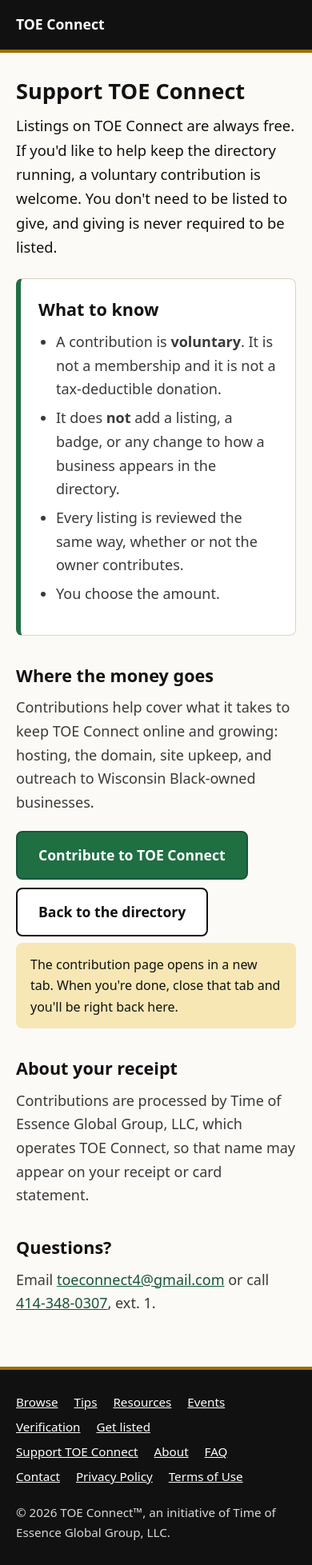
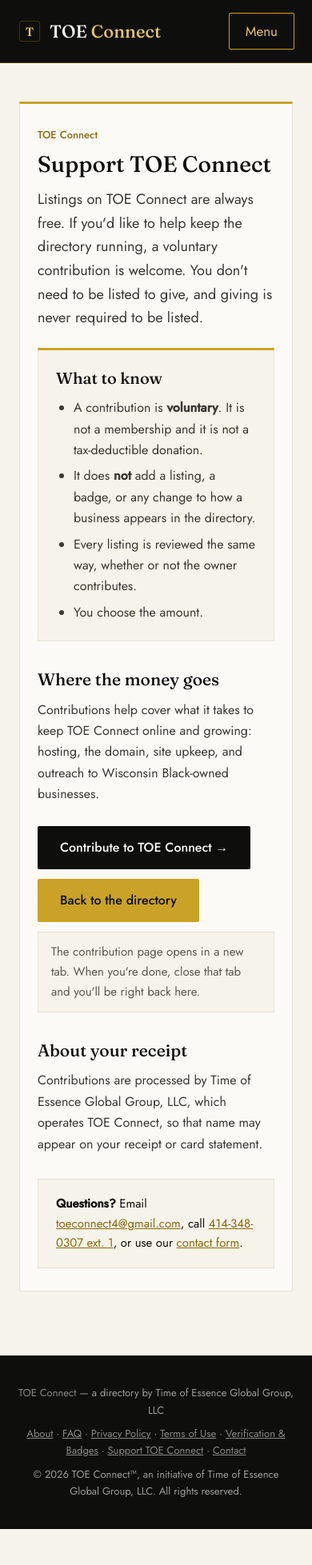
Before and after one commit to timeofessenceglobalgroup-cmyk/toe-connect, a plain HTML site: page support.html in a window 390 px wide. Shown: the whole page at 80% size. After the commit the page ends 1912 px from the top, so only its background shows below. Drawn offline with Linux system fonts and the light colour scheme.

Commit message:
Add files via upload

```diff
--- a/support.html
+++ b/support.html
@@ -1,120 +1,97 @@
-<!doctype html>
+<!DOCTYPE html>
 <html lang="en">
 <head>
-<meta charset="utf-8">
-<meta name="viewport" content="width=device-width, initial-scale=1">
+<meta charset="UTF-8">
+<meta name="viewport" content="width=device-width, initial-scale=1.0">
 <title>Support TOE Connect</title>
 <meta name="description" content="Listings on TOE Connect are always free. If you'd like to help keep the directory running, a voluntary contribution is welcome. No listing required.">
+<link rel="icon" type="image/svg+xml" href="favicon.svg">
+<link rel="icon" type="image/png" sizes="32x32" href="favicon-32.png">
+<link rel="apple-touch-icon" href="favicon-180.png">
+<link rel="manifest" href="manifest.json">
+<meta name="theme-color" content="#0E0E0C">
+<link rel="preconnect" href="https://fonts.googleapis.com">
+<link href="https://fonts.googleapis.com/css2?family=Fraunces:opsz,wght@9..144,400;9..144,500;9..144,600&family=Jost:wght@400;500&display=swap" rel="stylesheet">
 <style>
-  :root {
-    --bg: #fbfaf6;
-    --card: #ffffff;
-    --ink: #111111;
-    --muted: #3a3a3a;
-    --gold: #9a6f00;
-    --gold-bg: #f6e7b4;
-    --green: #1f6f43;
-    --green-dark: #17553a;
-    --line: #d9d4c4;
-  }
-  * { box-sizing: border-box; }
-  body {
-    margin: 0;
-    background: var(--bg);
-    color: var(--ink);
-    font-family: system-ui, -apple-system, "Segoe UI", Roboto, Arial, sans-serif;
-    font-size: 19px;
-    line-height: 1.65;
-  }
-  a { color: var(--green-dark); }
-  a:focus-visible, .btn:focus-visible {
-    outline: 3px solid var(--gold);
-    outline-offset: 3px;
-  }
-  .skip {
-    position: absolute; left: -999px; top: 0;
-    background: var(--ink); color: #fff; padding: 10px 16px;
-  }
-  .skip:focus { left: 8px; top: 8px; z-index: 10; }
-  header {
-    background: var(--ink);
-    border-bottom: 4px solid var(--gold);
-    padding: 16px 20px;
-  }
-  header a {
-    color: #fff; text-decoration: none; font-weight: 700; font-size: 1.1rem;
-  }
-  main { max-width: 760px; margin: 0 auto; padding: 32px 20px 48px; }
-  h1 { font-size: 2.1rem; line-height: 1.2; margin: 0 0 12px; }
-  h2 { font-size: 1.35rem; margin: 32px 0 8px; }
-  p { margin: 0 0 16px; color: var(--muted); }
-  .lead { font-size: 1.15rem; color: var(--ink); }
-  .card {
-    background: var(--card);
-    border: 1px solid var(--line);
-    border-left: 6px solid var(--green);
-    border-radius: 8px;
-    padding: 20px 22px;
-    margin: 24px 0;
-  }
-  .card p:last-child { margin-bottom: 0; }
-  ul { margin: 0 0 16px; padding-left: 22px; color: var(--muted); }
-  li { margin-bottom: 6px; }
-  .btn {
-    display: inline-block;
-    background: var(--green);
-    color: #fff;
-    font-weight: 700;
-    font-size: 1.1rem;
-    text-decoration: none;
-    padding: 14px 26px;
-    border-radius: 8px;
-    border: 2px solid var(--green-dark);
-  }
-  .btn:hover { background: var(--green-dark); }
-  .btn.secondary {
-    background: #fff; color: var(--ink); border-color: var(--ink);
-    margin-left: 8px;
-  }
-  .btn.secondary:hover { background: var(--gold-bg); }
-  .actions { margin: 20px 0 8px; }
-  .note {
-    background: var(--gold-bg);
-    border-radius: 8px;
-    padding: 14px 18px;
-    color: var(--ink);
-    font-size: 1rem;
-  }
-  footer {
-    border-top: 4px solid var(--gold);
-    background: var(--ink);
-    color: #f2f2f2;
-    padding: 28px 20px;
-    font-size: 0.95rem;
-  }
-  footer .inner { max-width: 960px; margin: 0 auto; }
-  footer nav a { color: #fff; margin-right: 16px; display: inline-block; margin-bottom: 6px; }
-  footer p { color: #d8d8d8; margin: 14px 0 0; }
-  @media (max-width: 520px) {
-    body { font-size: 18px; }
-    h1 { font-size: 1.7rem; }
-    .btn.secondary { margin-left: 0; margin-top: 10px; }
+  :root{--matte-black:#0E0E0C;--charcoal:#242220;--white:#FBFAF7;--paper:#F6F3EA;--gold:#C9A227;--gold-dark:#8A6A0E;--gold-light:#E8C468;--border:#E4E1D8;}
+  *{box-sizing:border-box;margin:0;padding:0;}
+  body{font-family:'Jost',sans-serif;background:var(--paper);color:var(--matte-black);line-height:1.65;}
+  h1,h2,.wordmark{font-family:'Fraunces',serif;}
+  a{color:inherit;}
+  header{background:var(--matte-black);color:var(--white);padding:16px 48px;display:flex;align-items:center;justify-content:space-between;border-bottom:1px solid rgba(201,162,39,0.35);}
+  .wordmark{font-size:22px;font-weight:500;display:flex;align-items:center;gap:10px;text-decoration:none;}
+  .wordmark em{font-style:normal;color:var(--gold-light);}
+  .wrap{max-width:760px;margin:0 auto;padding:48px 24px 80px;}
+  .doc{background:var(--white);border:1px solid var(--border);border-top:3px solid var(--gold);padding:44px 48px;}
+  .eyebrow{font-size:13px;color:var(--gold-dark);font-weight:500;margin-bottom:10px;}
+  h1{font-size:34px;font-weight:500;line-height:1.2;margin-bottom:12px;}
+  h2{font-size:21px;font-weight:500;margin:30px 0 8px;}
+  p{font-size:16px;color:#3a3833;margin-bottom:12px;}
+  ul{margin:0 0 14px 22px;}
+  li{font-size:16px;color:#3a3833;margin-bottom:6px;}
+  .doc a{color:var(--gold-dark);text-decoration:underline;}
+  .lede{font-size:18px;color:#3a3833;margin-bottom:8px;}
+  .know{margin:22px 0 6px;background:var(--paper);border:1px solid var(--border);border-top:3px solid var(--gold);padding:18px 22px 8px;}
+  .know h2{margin:0 0 8px;font-size:20px;}
+  .cta-row{display:flex;flex-wrap:wrap;gap:12px;margin:26px 0 12px;}
+  .btn{display:inline-block;padding:14px 28px;font-size:16px;font-weight:500;border-radius:2px;text-decoration:none !important;}
+  .doc a.btn-dark{background:var(--matte-black);color:var(--white);}
+  .doc a.btn-dark:hover{background:var(--charcoal);}
+  .doc a.btn-gold{background:var(--gold);color:var(--matte-black);}
+  .doc a.btn-gold:hover{background:var(--gold-light);}
+  .btn:focus-visible,.doc a:focus-visible{outline:3px solid var(--gold-dark);outline-offset:3px;}
+  .note{font-size:15px;color:#5c5a54;background:var(--paper);border:1px solid var(--border);padding:12px 16px;}
+  .contact-box{margin-top:30px;background:var(--paper);border:1px solid var(--border);padding:18px 22px;font-size:15px;}
+  footer{background:var(--matte-black);color:rgba(251,250,247,0.6);padding:36px 48px;font-size:13px;text-align:center;}
+  footer a{text-decoration:none;opacity:.85;}
+  footer a:hover{color:var(--gold-light);}
+  @media(max-width:700px){header,footer{padding-left:22px;padding-right:22px;}.doc{padding:28px 22px;}h1{font-size:28px;}}
+
+  /* ---- shared site menu ---- */
+  header{flex-wrap:wrap;row-gap:10px;}
+  header nav{display:flex;gap:10px 24px;align-items:center;flex-wrap:wrap;justify-content:flex-end;}
+  header nav a{font-size:14px;color:rgba(251,250,247,0.78);text-decoration:none;white-space:nowrap;}
+  header nav a:hover,header nav a.current{color:#E8C468;}
+  header nav a.nav-cta{border:1px solid #C9A227;color:#E8C468;padding:9px 20px;border-radius:2px;}
+  header nav a.nav-cta:hover{background:#C9A227;color:#0E0E0C;}
+  .menu-btn{display:none;background:transparent;color:#E8C468;border:1px solid #C9A227;padding:10px 20px;font-family:'Jost',sans-serif;font-size:17px;border-radius:2px;cursor:pointer;}
+  .menu-btn:focus-visible,header nav a:focus-visible{outline:3px solid #E8C468;outline-offset:3px;}
+  @media(max-width:1120px){header nav{width:100%;justify-content:flex-start;}}
+  @media(max-width:860px){
+    .menu-btn{display:inline-block;}
+    header nav{display:none;flex-direction:column;align-items:stretch;gap:0 !important;}
+    header.open nav{display:flex;}
+    header nav a{font-size:18px;padding:14px 4px;border-top:1px solid rgba(251,250,247,0.14);white-space:normal;}
+    header nav a.nav-cta{text-align:center;margin-top:10px;padding:12px 16px;}
   }
 </style>
 </head>
 <body>
-<a class="skip" href="#main">Skip to main content</a>
-
 <header>
-  <a href="/">TOE Connect</a>
+  <a href="index.html" class="wordmark">
+    <svg width="30" height="30" viewBox="0 0 128 128" xmlns="http://www.w3.org/2000/svg" style="flex-shrink:0;"><rect width="128" height="128" rx="20" fill="#0E0E0C"/><rect x="10" y="10" width="108" height="108" rx="12" fill="none" stroke="#C9A227" stroke-width="2" opacity="0.6"/><text x="64" y="88" font-family="Fraunces, serif" font-size="64" font-weight="600" fill="#E8C468" text-anchor="middle">T</text></svg>
+    <span>TOE <em>Connect</em></span>
+  </a>
+  <button type="button" class="menu-btn" id="menuBtn" aria-expanded="false" aria-controls="siteNav">Menu</button>
+  <nav id="siteNav">
+    <a href="index.html">Home</a>
+    <a href="about.html">About</a>
+    <a href="tips.html">Tips for Business Owners</a>
+    <a href="resources.html">Free Tools &amp; Resources</a>
+    <a href="events.html">Community Events</a>
+    <a href="verification.html">Verification &amp; Badges</a>
+    <a href="submit.html" class="nav-cta">Get listed</a>
+  </nav>
 </header>
 
-<main id="main">
+<div class="wrap">
+  <article class="doc">
+    <div class="eyebrow">TOE Connect</div>
     <h1>Support TOE Connect</h1>
-  <p class="lead">Listings on TOE Connect are always free. If you'd like to help keep the directory running, a voluntary contribution is welcome. You don't need to be listed to give, and giving is never required to be listed.</p>
+    <p class="lede">Listings on TOE Connect are always free. If you'd like to help keep the directory running, a voluntary contribution is welcome. You don't need to be listed to give, and giving is never required to be listed.</p>
 
-  <div class="card">
-    <h2 style="margin-top:0">What to know</h2>
+    <div class="know">
+      <h2>What to know</h2>
       <ul>
         <li>A contribution is <strong>voluntary</strong>. It is not a membership and it is not a tax-deductible donation.</li>
         <li>It does <strong>not</strong> add a listing, a badge, or any change to how a business appears in the directory.</li>
@@ -126,39 +103,32 @@
     <h2>Where the money goes</h2>
     <p>Contributions help cover what it takes to keep TOE Connect online and growing: hosting, the domain, site upkeep, and outreach to Wisconsin Black-owned businesses.</p>
 
-  <div class="actions">
-    <a class="btn" href="https://square.link/u/Py9sfqWC" target="_blank" rel="noopener noreferrer">Contribute to TOE Connect</a>
-    <a class="btn secondary" href="/">Back to the directory</a>
+    <div class="cta-row">
+      <a class="btn btn-dark" href="https://square.link/u/Py9sfqWC" target="_blank" rel="noopener noreferrer">Contribute to TOE Connect →</a>
+      <a class="btn btn-gold" href="index.html">Back to the directory</a>
     </div>
-
     <p class="note">The contribution page opens in a new tab. When you're done, close that tab and you'll be right back here.</p>
 
     <h2>About your receipt</h2>
     <p>Contributions are processed by Time of Essence Global Group, LLC, which operates TOE Connect, so that name may appear on your receipt or card statement.</p>
 
-  <h2>Questions?</h2>
-  <p>Email <a href="mailto:toeconnect4@gmail.com">toeconnect4@gmail.com</a> or call <a href="tel:+14143480307">414-348-0307</a>, ext. 1.</p>
-</main>
+    <div class="contact-box">
+      <strong>Questions?</strong> Email <a href="mailto:toeconnect4@gmail.com">toeconnect4@gmail.com</a>, call <a href="tel:4143480307,1">414-348-0307 ext. 1</a>, or use our <a href="contact.html">contact form</a>.
+    </div>
+  </article>
+</div>
 
 <footer>
-  <div class="inner">
-    <!-- Replace this nav with your existing footer links so they match the rest of the site -->
-    <nav aria-label="Footer">
-      <a href="/">Browse</a>
-      <a href="/tips.html">Tips</a>
-      <a href="/resources.html">Resources</a>
-      <a href="/events.html">Events</a>
-      <a href="/verification.html">Verification</a>
-      <a href="/submit">Get listed</a>
-      <a href="/support">Support TOE Connect</a>
-      <a href="/about.html">About</a>
-      <a href="/faq.html">FAQ</a>
-      <a href="/contact.html">Contact</a>
-      <a href="/privacy.html">Privacy Policy</a>
-      <a href="/terms.html">Terms of Use</a>
-    </nav>
-    <p>&copy; 2026 TOE Connect&trade;, an initiative of Time of Essence Global Group, LLC.</p>
-  </div>
+  <a href="index.html">TOE Connect</a> — a directory by Time of Essence Global Group, LLC<br>
+  <span style="display:inline-block;margin-top:8px;"><a href="about.html" style="text-decoration:underline;">About</a> · <a href="faq.html" style="text-decoration:underline;">FAQ</a> · <a href="privacy.html" style="text-decoration:underline;">Privacy Policy</a> · <a href="terms.html" style="text-decoration:underline;">Terms of Use</a> · <a href="verification.html" style="text-decoration:underline;">Verification &amp; Badges</a> · <a href="support.html" style="text-decoration:underline;">Support TOE Connect</a> · <a href="contact.html" style="text-decoration:underline;">Contact</a></span><br>
+  <span style="display:inline-block;margin-top:8px;">© 2026 TOE Connect™, an initiative of Time of Essence Global Group, LLC. All rights reserved.</span>
 </footer>
+<script>
+  document.getElementById('menuBtn').addEventListener('click', function () {
+    var open = document.querySelector('header').classList.toggle('open');
+    this.setAttribute('aria-expanded', open ? 'true' : 'false');
+    this.textContent = open ? 'Close' : 'Menu';
+  });
+</script>
 </body>
 </html>
```
Also changed, not shown: faq.html (+3 -2 lines), index.html (+2 -1 lines), submit.html (+7 -47 lines). Lines whose indentation alone changed are shown as unchanged.
